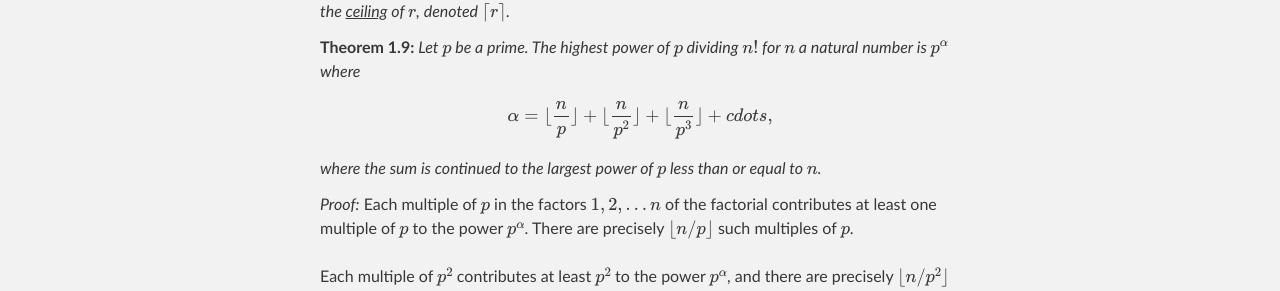
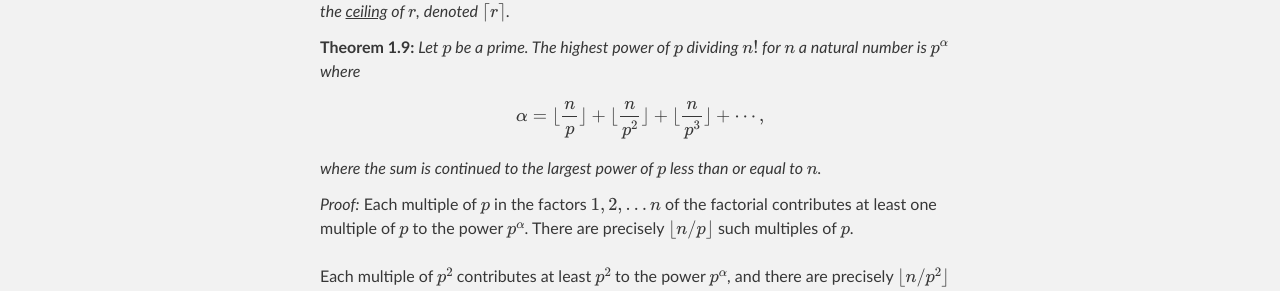
Before and after one commit to wbhart/SimpleMath, a Jekyll site: the page built from factorials.html, in a window 1280 px wide and 900 px high, scrolled down 1586 px. Shown: the part 235-526 px from the top of the window. Built offline with Jekyll 4.4.1, drawn with Linux system fonts in a browser that asks for light colours; formulas are drawn with MathJax 3.

Commit message:
Update factorials.html

```diff
--- a/factorials.html
+++ b/factorials.html
@@ -81,7 +81,7 @@ write $\lfloor r \rfloor$ for the floor of $r$. The smallest integer greater tha
 <u>ceiling</u> of $r$, denoted $\lceil r \rceil$.</definition>
 
 <theorem> Let $p$ be a prime. The highest power of $p$ dividing $n!$ for $n$ a natural number is $p^\alpha$ where
-$$\alpha = \lfloor \frac{n}{p} \rfloor + \lfloor \frac{n}{p^2} \rfloor + \lfloor \frac{n}{p^3} \rfloor + cdots,$$
+$$\alpha = \lfloor \frac{n}{p} \rfloor + \lfloor \frac{n}{p^2} \rfloor + \lfloor \frac{n}{p^3} \rfloor + \cdots,$$
 where the sum is continued to the largest power of $p$ less than or equal to $n$.
 </theorem>
 
```
